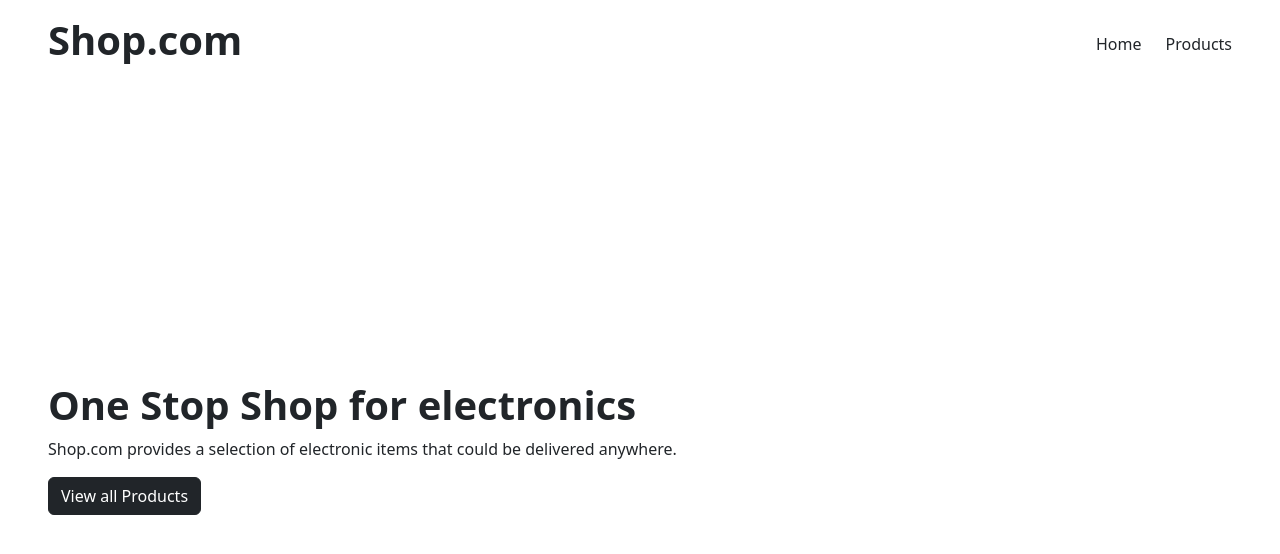
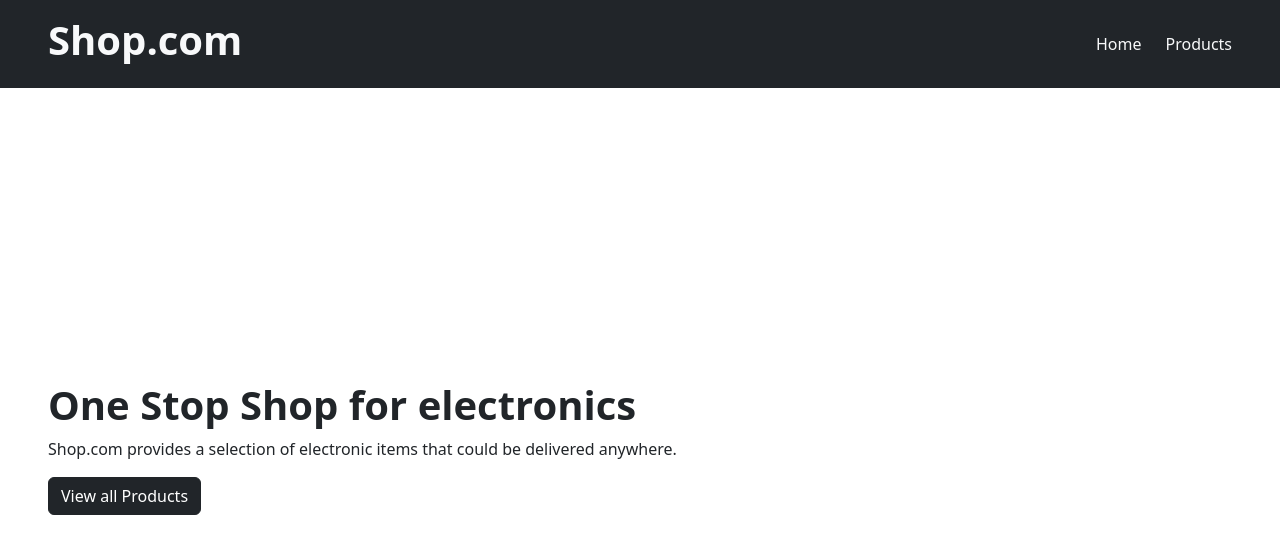
Before and after one commit to locwa/FG-Lab-6, an Angular app: page / in a window 1280 px wide. Shown: the top 554 px of the page. Built offline with nearby package versions, Linux system fonts and the light colour scheme.

Commit message:
made navbar black

```diff
--- a/src/app/app.component.html
+++ b/src/app/app.component.html
@@ -1,12 +1,12 @@
-<nav class="container-fluid py-3 px-5">
+<nav class="container-fluid py-3 px-5 bg-dark text-light">
   <div class="row">
     <div class="col">
-      <a class="text-decoration-none" routerLink="/"><h1 class="fw-bold text-dark">Shop.com</h1></a>
+      <a class="text-decoration-none" routerLink="/"><h1 class="fw-bold text-light">Shop.com</h1></a>
 
     </div>
     <div class="col text-end d-flex gap-4 justify-content-end align-items-center">
-      <a class="text-dark text-decoration-none" routerLink="/">Home</a>
-      <a class="text-dark text-decoration-none" routerLink="/product-list">Products</a>
+      <a class="text-light text-decoration-none" routerLink="/">Home</a>
+      <a class="text-light text-decoration-none" routerLink="/product-list">Products</a>
     </div>
   </div>
 </nav>
```
